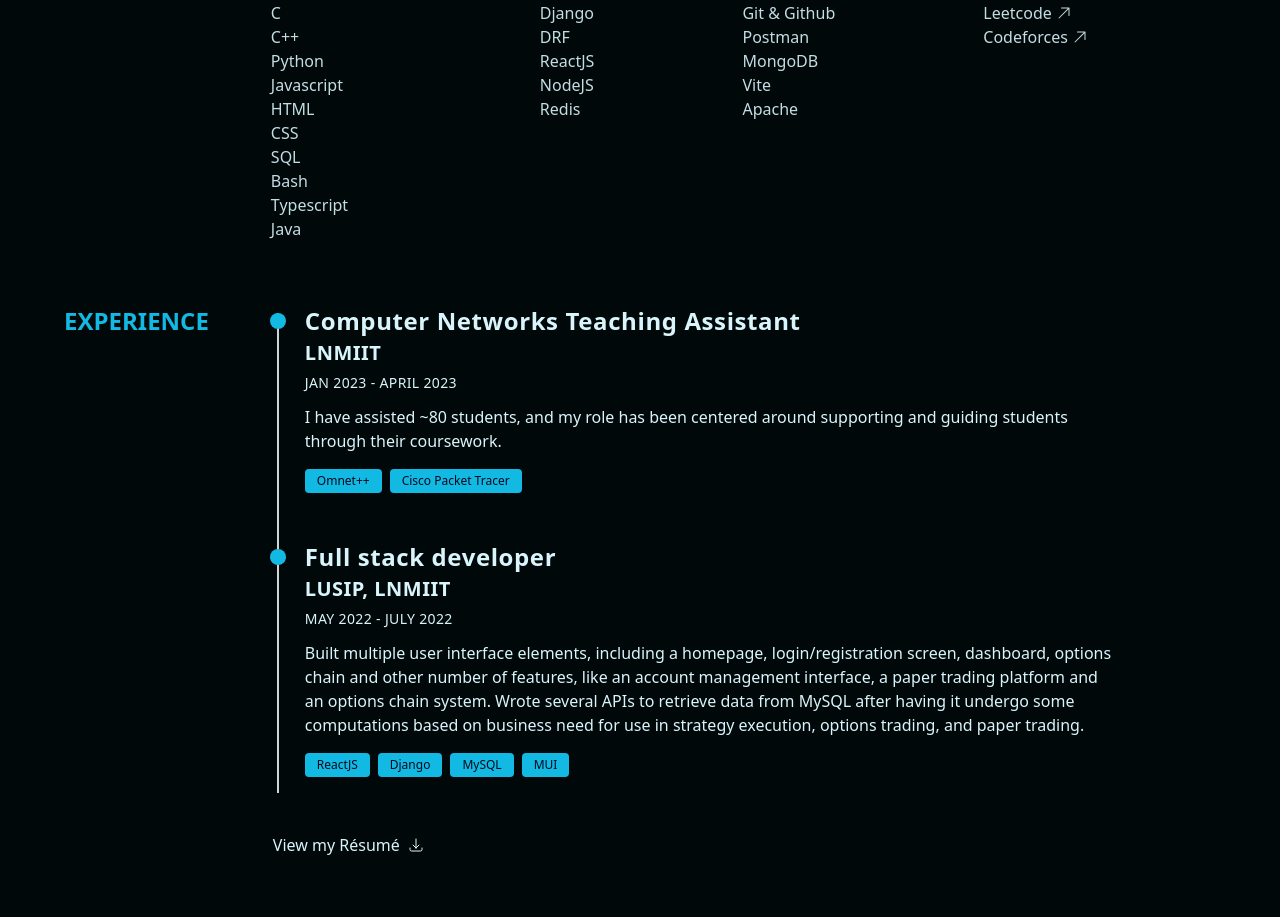
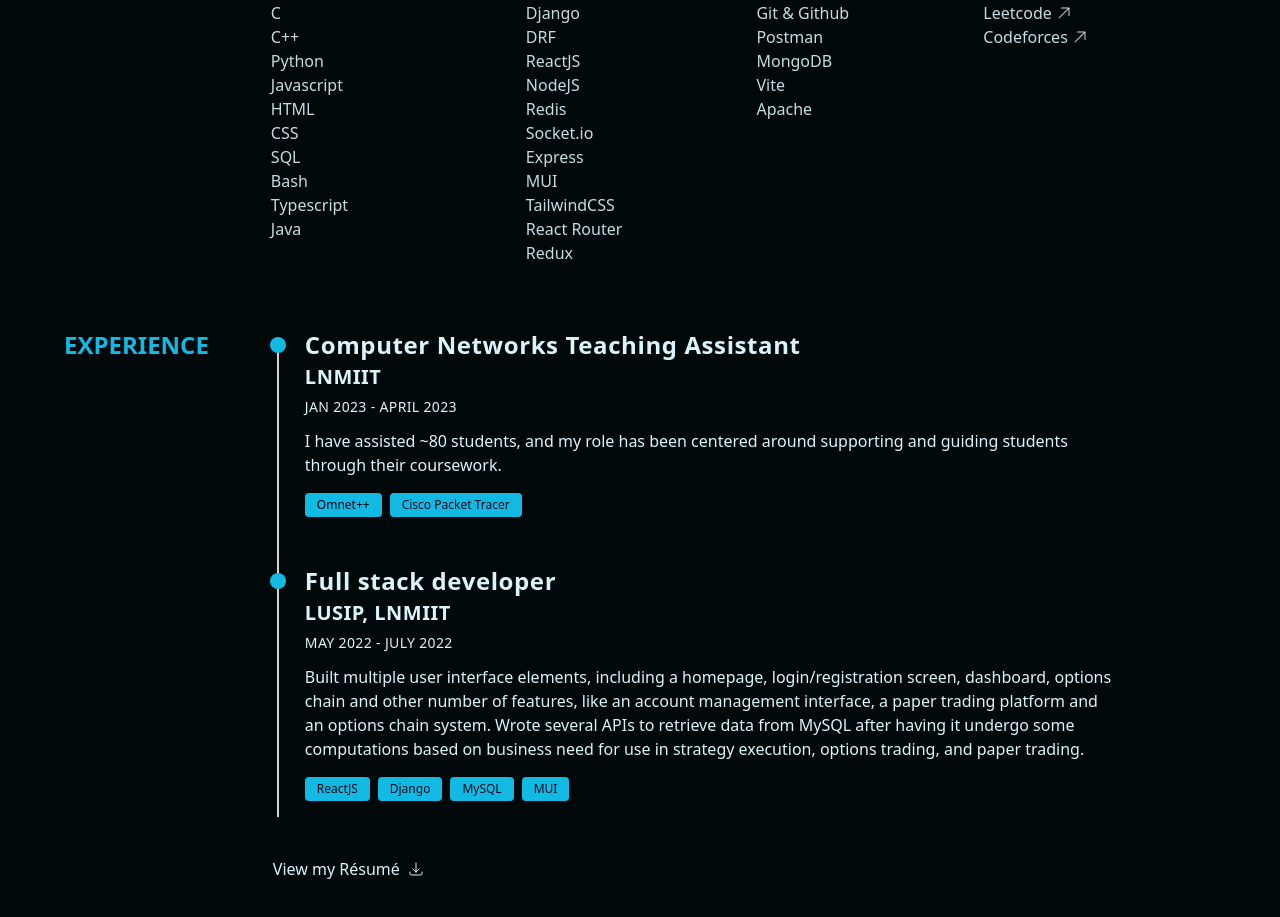
Before and after one commit to nitishgupta08/portfolio-v2, a React (Vite) app: page / in a window 1280 px wide. Shown: the part 1203-2120 px from the top of the page. Built offline with nearby package versions, Linux system fonts and the light colour scheme.

Commit message:
Update skills.js

```diff
--- a/src/assets/skills.js
+++ b/src/assets/skills.js
@@ -1,11 +1,8 @@
 export const languages = ['C', 'C++', 'Python', 'Javascript', 'HTML', 'CSS', 'SQL', 'Bash', 'Typescript', 'Java']
 
-export const tech = ['Django', 'DRF', 'ReactJS', 'NodeJS', 'Redis']
+export const tech = ['Django', 'DRF', 'ReactJS', 'NodeJS', 'Redis', 'Socket.io', 'Express', 'MUI', 'TailwindCSS', 'React Router', 'Redux']
 
 export const tools = ['Git & Github', 'Postman', 'MongoDB', 'Vite', 'Apache']
-
-export const packages = ['Socket.io', 'Express', 'MUI', 'TailwindCSS', 'React Router', 'Redux']
-
 
 export const dsa = [
     { name: 'Leetcode', link: 'https://leetcode.com/nitishgupta24/' },
```
